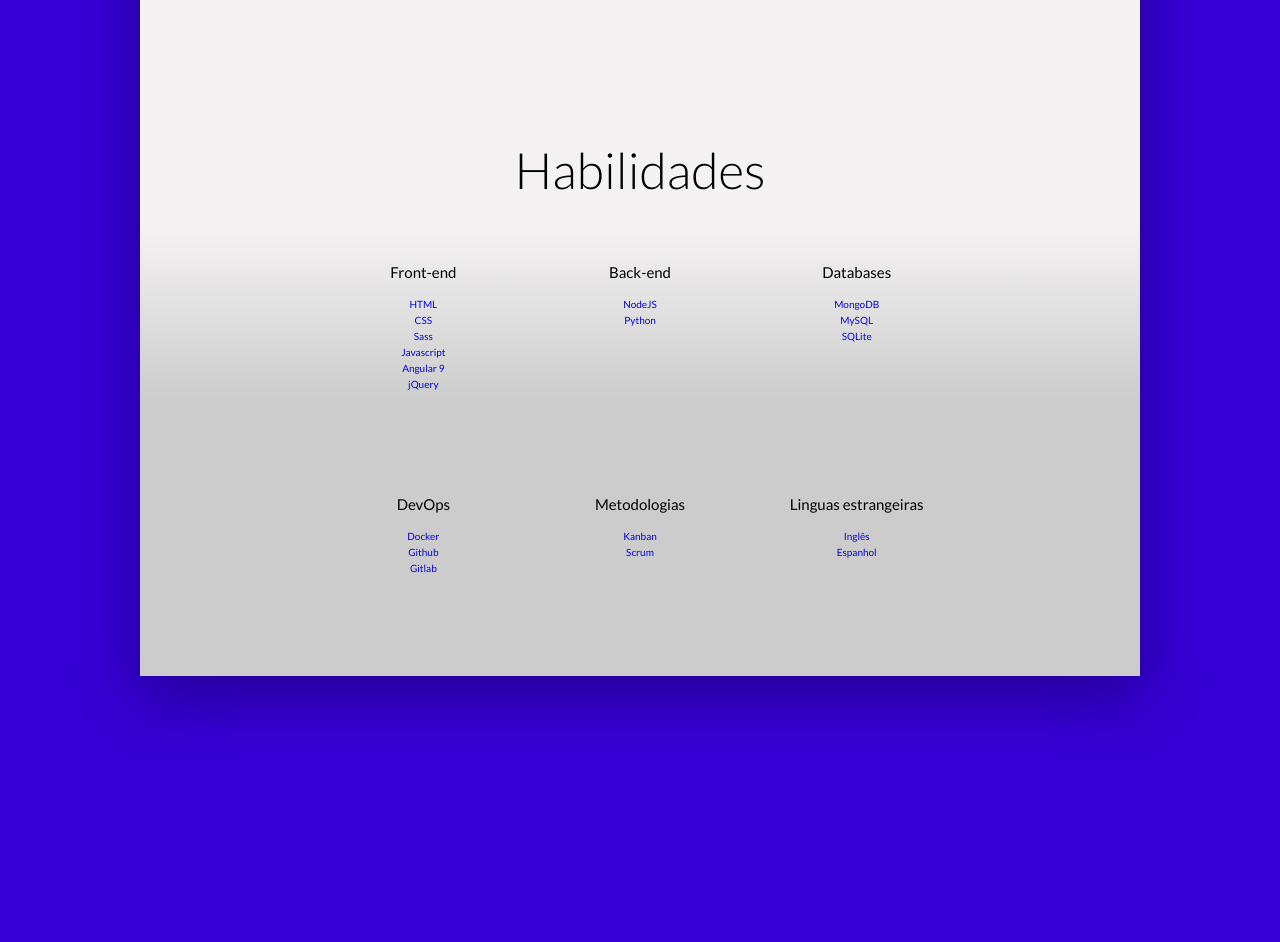
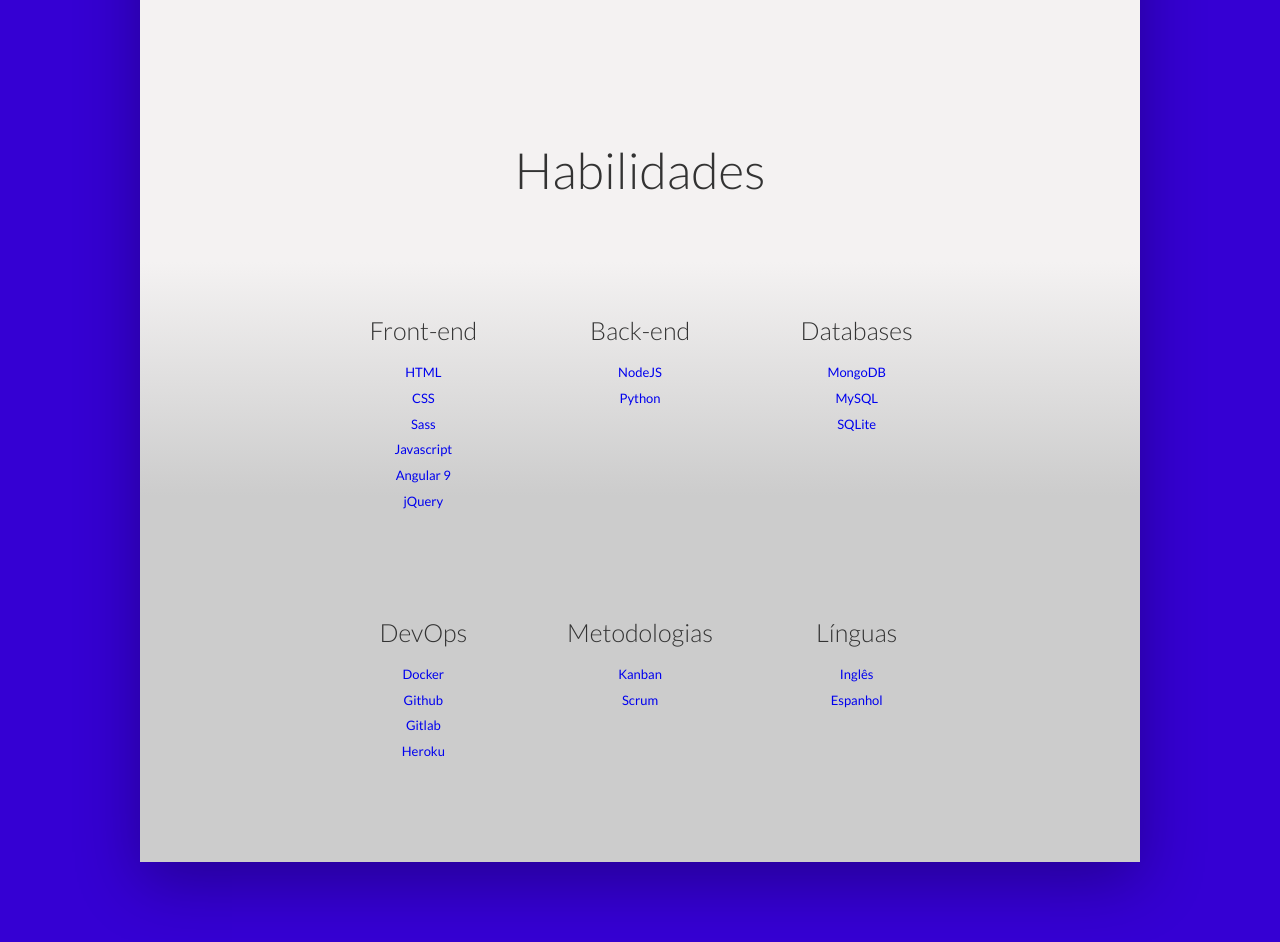
Before and after one commit to msmaiaa/portfolio, a website: page index.html in a window 1280 px wide. Shown: the part 700-1642 px from the top of the page. Before the commit the page ends 1456 px from the top, so only its background shows below. Drawn offline with Linux system fonts and the light colour scheme.

Commit message:
habilidades estilizadas

```diff
--- a/index.html
+++ b/index.html
@@ -57,6 +57,7 @@
                         <a href="#" class="habilidades__item">Docker</a>
                         <a href="#" class="habilidades__item">Github</a>
                         <a href="#" class="habilidades__item">Gitlab</a>
+                        <a href="#" class="habilidades__item">Heroku</a>
                     </div>
                     <div class="habilidades__area">
                         <p class="habilidades__area-titulo">Metodologias</p>
@@ -64,7 +65,7 @@
                         <a href="#" class="habilidades__item">Scrum</a>
                     </div>
                     <div class="habilidades__area">
-                        <p class="habilidades__area-titulo">Linguas estrangeiras</p>
+                        <p class="habilidades__area-titulo">Línguas</p>
                         <a href="#" class="habilidades__item">Inglês</a>
                         <a href="#" class="habilidades__item">Espanhol</a>
                     </div>
--- a/sass/_layout.scss
+++ b/sass/_layout.scss
@@ -70,10 +70,12 @@
     margin-top: 5rem;
     background: rgb(244,242,242);
     background: linear-gradient(180deg, rgba(244,242,242,1) 18%, rgba(204,204,204,1) 50%);
+    color: var(--color-grey-dark-1);
     &__titulo{
         font-size: 5rem;
         font-weight: 300;
         text-align: center;
+        margin-bottom: 10rem;
     }
 
     &__areas{
@@ -104,11 +106,18 @@
 
 
     &__area-titulo{
-        font-size: 1.5rem;
+        font-size: 2.5rem;
+        text-align: center;
         margin-bottom: 1.2rem;
+        font-weight: 300;
     }
 
     &__item{
         text-decoration: none;
+        font-size: 1.3rem;
+    }
+
+    &__item:not(:last-child){
+        margin-bottom: .5rem;
     }
 }
```
Also changed, not shown: css/style.css.
